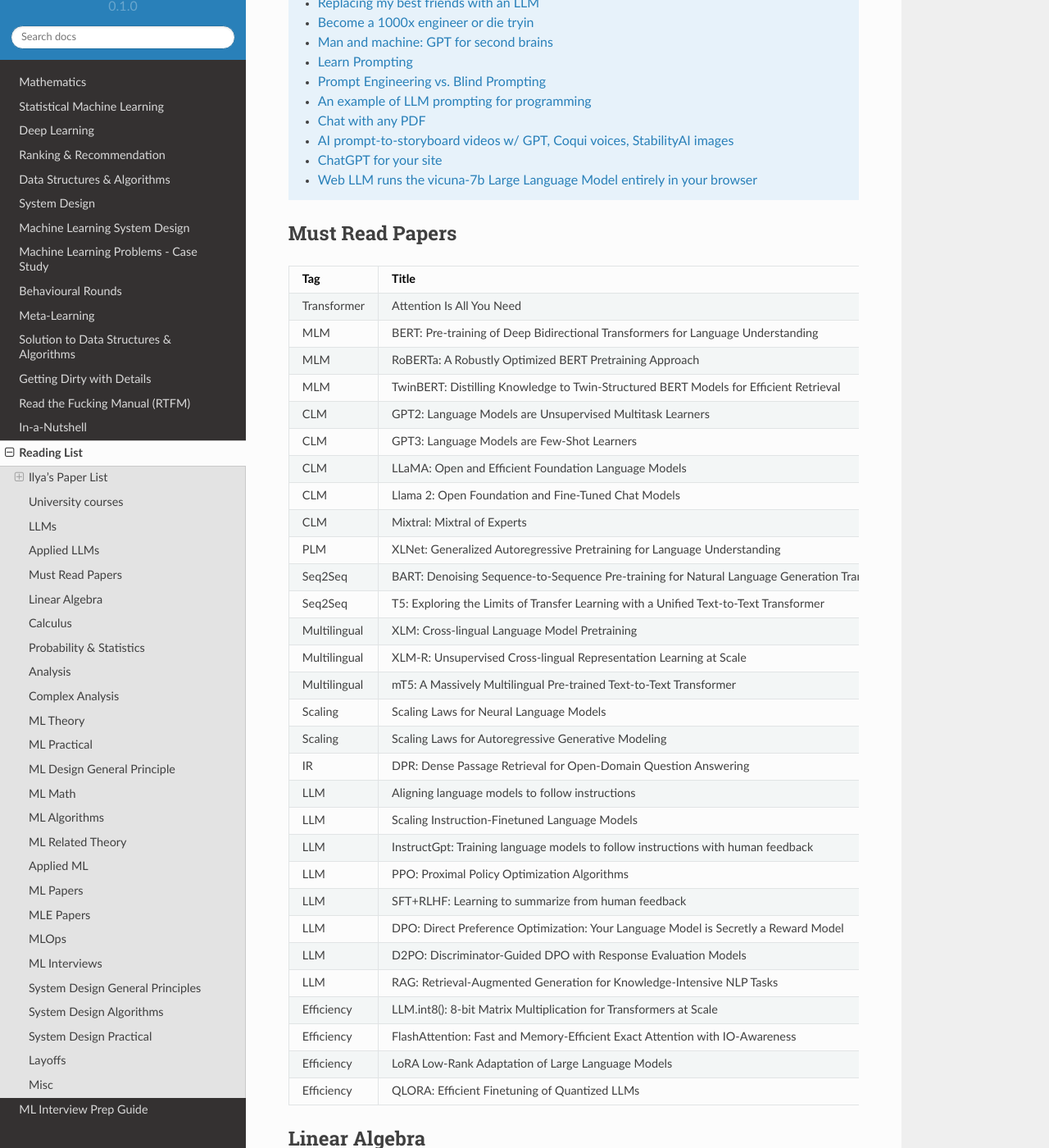
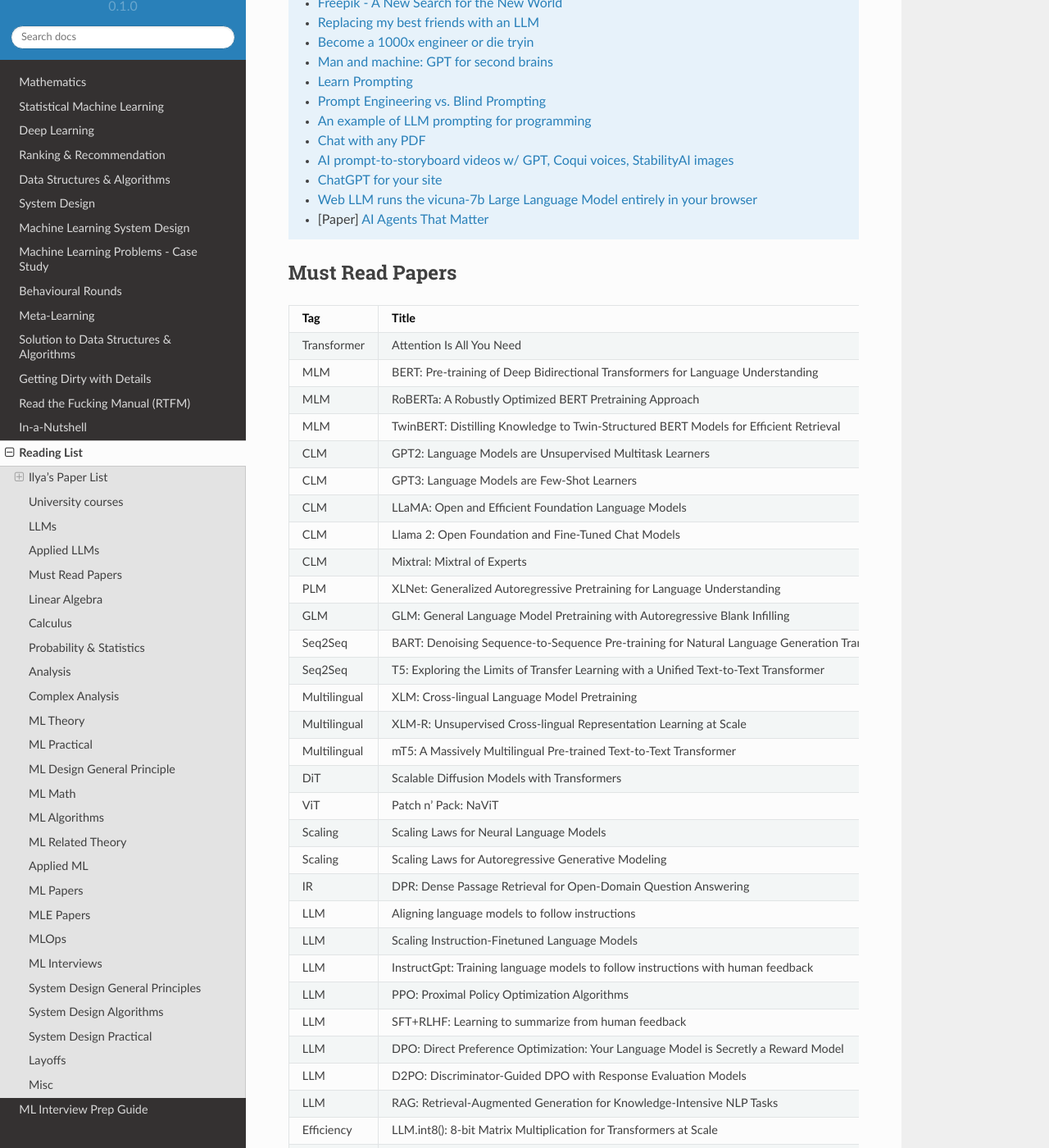
Before and after one commit to uselesstechjunks/leetcode, a Sphinx documentation site: the page built from docs/source/readlist.rst, in a window 1280 px wide and 1400 px high, scrolled down 2468 px. Shown: the whole window at 82% size. Built offline with Sphinx 7.4.7 and the Read the Docs theme 2.0.0, drawn with Linux system fonts in a browser that asks for light colours; some of the changed text lies outside the part shown.

Commit message:
Update readlist.rst

```diff
--- a/docs/source/readlist.rst
+++ b/docs/source/readlist.rst
@@ -66,6 +66,7 @@ University courses
 LLMs
 ******************************************************************************************
 .. note::
+	* [Practical] `The Large Language Model Playbook <https://cyrilzakka.github.io/llm-playbook/index.html>`_
 	* [Sebastian Rachka] `Understanding Large Language Models <https://magazine.sebastianraschka.com/p/understanding-large-language-models>`_
 	* [Github] `LLM Course <https://github.com/mlabonne/llm-course>`_
 	* [MIT] `Self-Supervised Learning and Foundation Models <https://www.futureofai.mit.edu/>`_
@@ -106,6 +107,7 @@ Applied LLMs
 	* `AI prompt-to-storyboard videos w/ GPT, Coqui voices, StabilityAI images <https://meyer.id/>`_
 	* `ChatGPT for your site <https://letterdrop.com/chatgpt?ref=hn>`_
 	* `Web LLM runs the vicuna-7b Large Language Model entirely in your browser <https://simonwillison.net/2023/Apr/16/web-llm/>`_
+	* [Paper] `AI Agents That Matter <https://arxiv.org/pdf/2407.01502>`_
 
 ******************************************************************************************
 Must Read Papers
@@ -124,11 +126,14 @@ Must Read Papers
 		CLM, Llama 2: Open Foundation and Fine-Tuned Chat Models
 		CLM, Mixtral: Mixtral of Experts
 		PLM, XLNet: Generalized Autoregressive Pretraining for Language Understanding
+		GLM, GLM: General Language Model Pretraining with Autoregressive Blank Infilling
 		Seq2Seq, BART: Denoising Sequence-to-Sequence Pre-training for Natural Language Generation Translation and Comprehension
 		Seq2Seq, T5: Exploring the Limits of Transfer Learning with a Unified Text-to-Text Transformer
 		Multilingual, XLM: Cross-lingual Language Model Pretraining
 		Multilingual, XLM-R: Unsupervised Cross-lingual Representation Learning at Scale
 		Multilingual, mT5: A Massively Multilingual Pre-trained Text-to-Text Transformer
+		DiT, Scalable Diffusion Models with Transformers
+		ViT, Patch n' Pack: NaViT, a Vision Transformer for any Aspect Ratio and Resolution
 		Scaling, Scaling Laws for Neural Language Models
 		Scaling, Scaling Laws for Autoregressive Generative Modeling
 		IR, DPR: Dense Passage Retrieval for Open-Domain Question Answering
```
